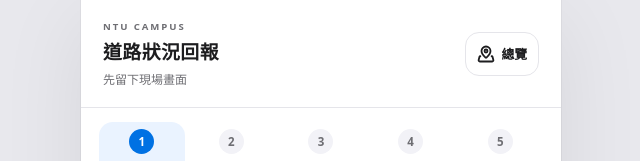
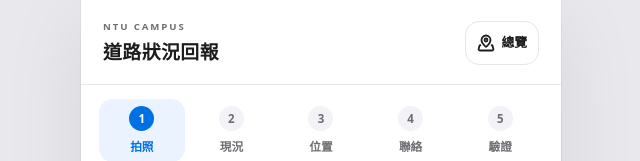
Before and after one commit to NTUSA-2025/road-report, a React (Vite) app: page / in a window 1280 px wide. Shown: the top 161 px of the page, without its empty margins (319-959 px from the left). Built offline with nearby package versions, Linux system fonts and the light colour scheme; no server answers.

Commit message:
style: remove header step hint

```diff
--- a/src/RoadReportApp.tsx
+++ b/src/RoadReportApp.tsx
@@ -79,11 +79,11 @@ const FALLBACK_ITEMS: RepairItem[] = [
 ];
 
 const STEPS = [
-  { title: "拍照", hint: "先留下現場畫面" },
-  { title: "現況", hint: "選類型並描述問題" },
-  { title: "位置", hint: "確認地點與座標" },
-  { title: "聯絡", hint: "填寫必要聯絡方式" },
-  { title: "驗證", hint: "送出前輸入驗證碼" },
+  { title: "拍照" },
+  { title: "現況" },
+  { title: "位置" },
+  { title: "聯絡" },
+  { title: "驗證" },
 ] as const;
 
 const SAMPLE_REPORTS: ReportSummary[] = [
@@ -225,7 +225,6 @@ export function RoadReportApp() {
   const coordinateLabel = `${coords.lat.toFixed(5)}, ${coords.lng.toFixed(5)}`;
   const activeStep = STEPS[currentStep];
   const isLastStep = currentStep === STEPS.length - 1;
-  const headerHint = appView === "overview" ? "查看校園回報分布" : activeStep.hint;
 
   useEffect(() => {
     window.scrollTo(0, 0);
@@ -465,7 +464,6 @@ export function RoadReportApp() {
           <div className="brand-block">
             <span className="brand-eyebrow" aria-hidden="true">NTU CAMPUS</span>
             <h1>道路狀況回報</h1>
-            <p>{headerHint}</p>
           </div>
           <div className="header-actions">
             <button
--- a/src/globals.css
+++ b/src/globals.css
@@ -125,13 +125,6 @@ textarea:focus-visible,
   font-weight: 750;
   line-height: 1.35;
   letter-spacing: 0.025em;
-}
-
-.app-header p {
-  margin: 5px 0 0;
-  color: var(--muted);
-  font-size: 0.75rem;
-  line-height: 1.5;
 }
 
 .header-actions {
```
